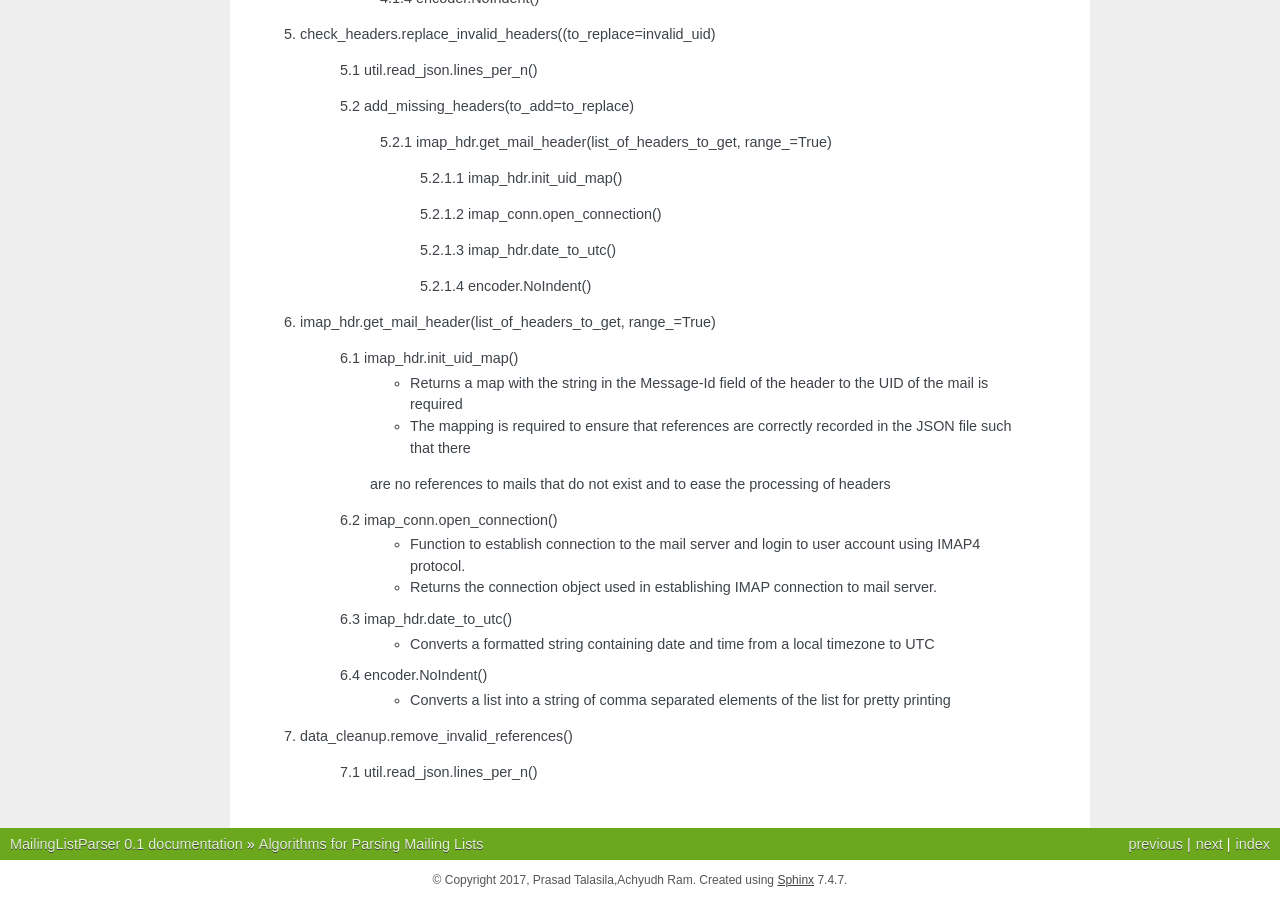
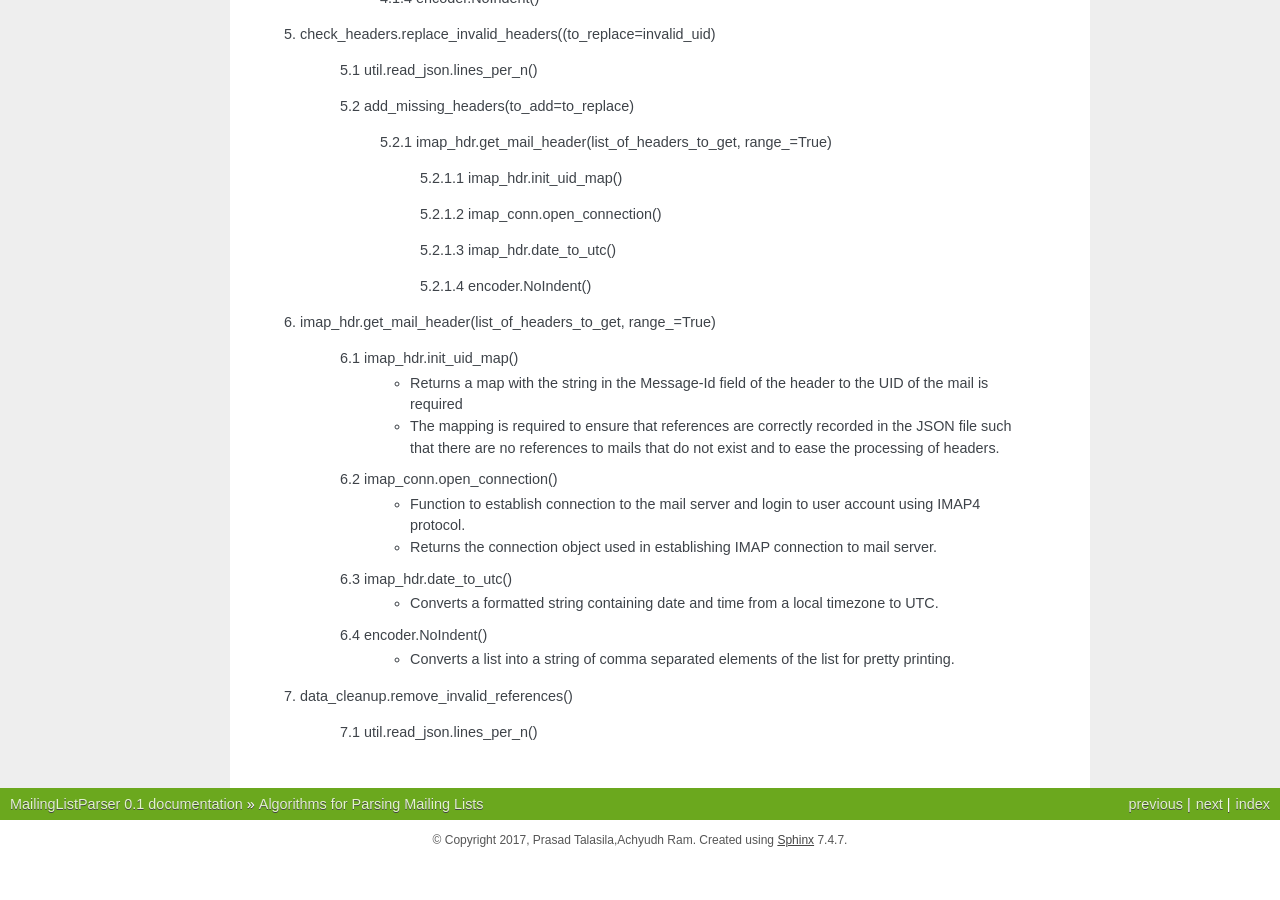
Before and after one commit to dev-cap/MLCAT, a Sphinx documentation site: the page built from docs/algos.rst, in a window 1280 px wide and 900 px high, scrolled down 632 px. Built offline with Sphinx 7.4.7, drawn with Linux system fonts in a browser that asks for light colours; after the commit the page ends 1492 px from its top, so only the background shows below that.

```diff
--- a/docs/algos.rst
+++ b/docs/algos.rst
@@ -48,18 +48,17 @@ This section shows the function calls to Fetch Headers from IMAP Server which ca
 
     6.1 imap_hdr.init_uid_map()
         - Returns a map with the string in the Message-Id field of the header to the UID of the mail is required
-        - The mapping is required to ensure that references are correctly recorded in the JSON file such that there
-        are no references to mails that do not exist and to ease the processing of headers
+        - The mapping is required to ensure that references are correctly recorded in the JSON file such that there are no references to mails that do not exist and to ease the processing of headers.
 
     6.2 imap_conn.open_connection()
         - Function to establish connection to the mail server and login to user account using IMAP4 protocol.
         - Returns the connection object used in establishing IMAP connection to mail server.
 
     6.3 imap_hdr.date_to_utc()
-        - Converts a formatted string containing date and time from a local timezone to UTC
+        - Converts a formatted string containing date and time from a local timezone to UTC.
 
     6.4 encoder.NoIndent()
-        - Converts a list into a string of comma separated elements of the list for pretty printing
+        - Converts a list into a string of comma separated elements of the list for pretty printing.
 
 7. data_cleanup.remove_invalid_references()
 
```
